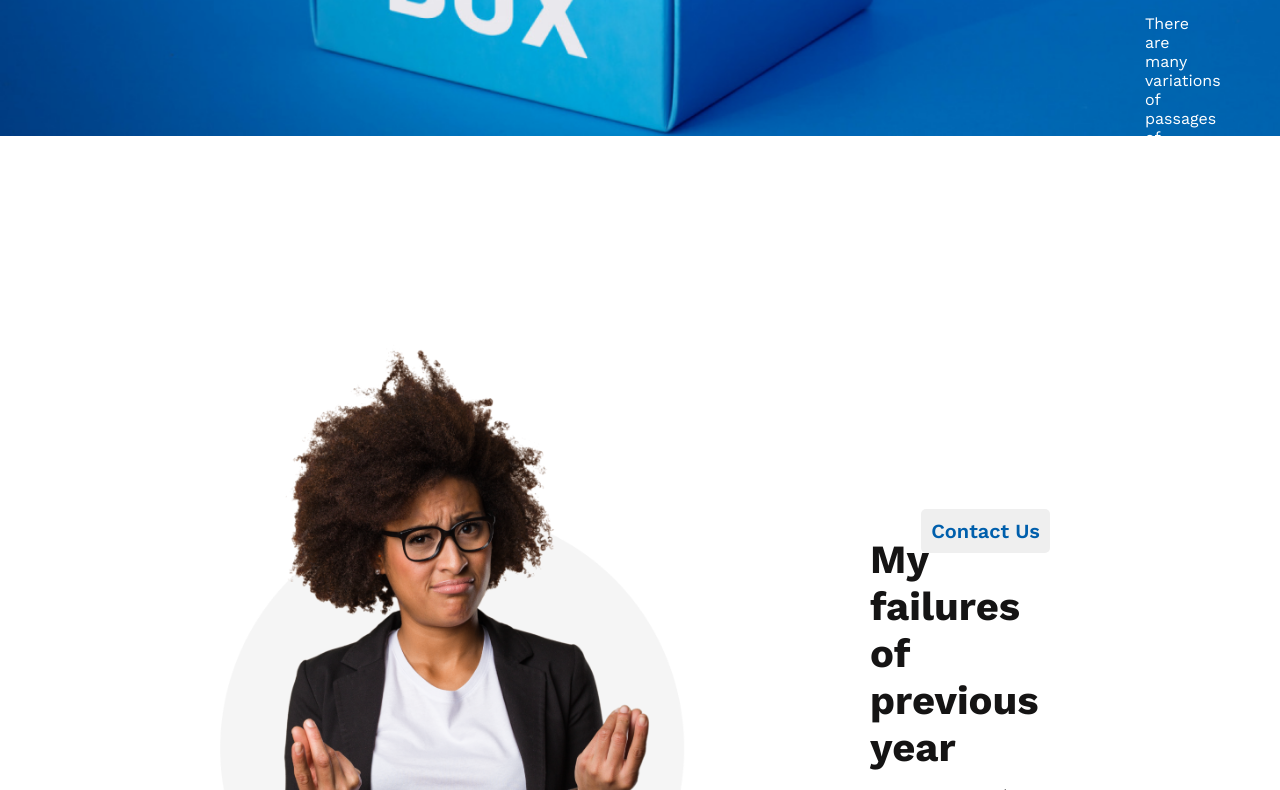
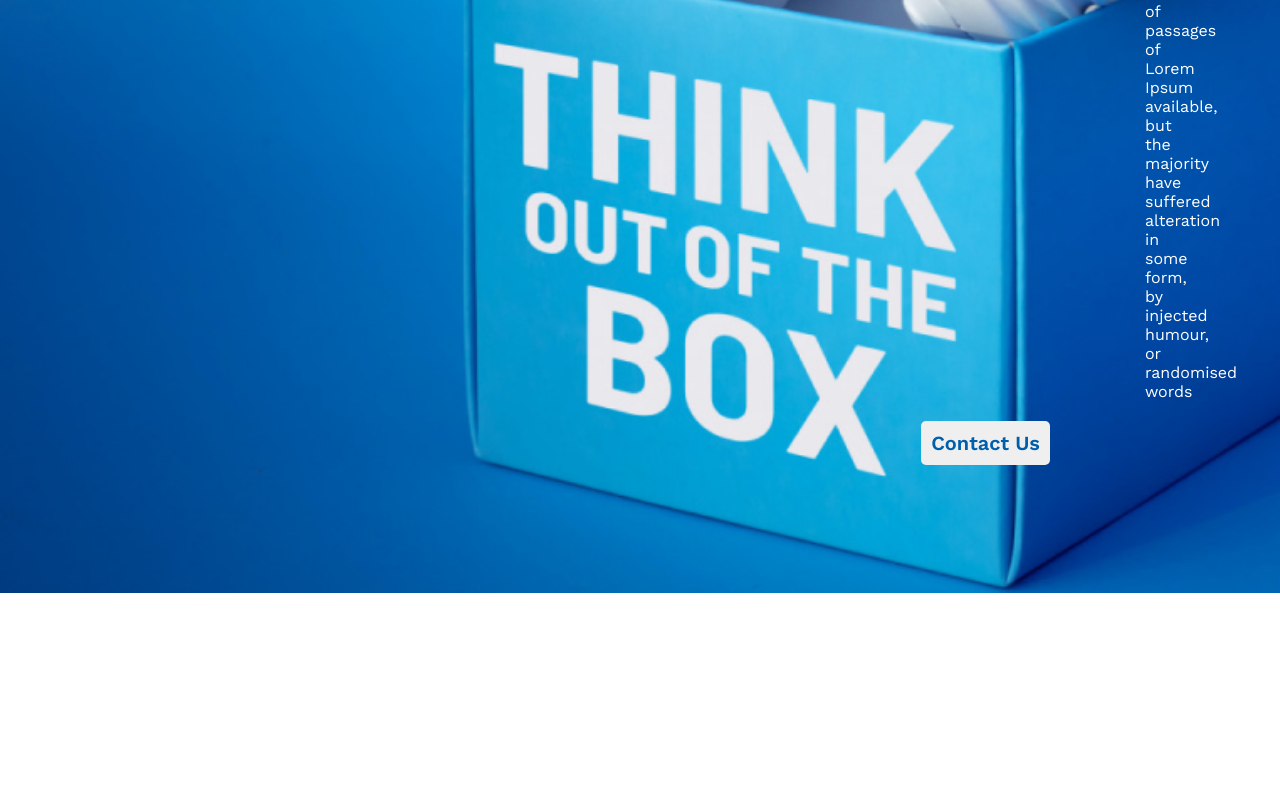
Before and after one commit to Maharab24/new-year, a plain HTML site: page index.html in a window 1280 px wide. Shown: the part 764-1554 px from the top of the page. Drawn offline with nearby package versions, Linux system fonts and the light colour scheme; a web font is replaced by a local one.

Commit message:
update 2

```diff
--- a/style.css
+++ b/style.css
@@ -9,12 +9,12 @@ header{
     background-image: url('images/banner/banner3.png');
      background-size: cover;
     background-repeat: no-repeat;
-    height: 900px;
+    /* height: 100%; */
 
 }
 .head-container{
     text-align: right;
-    padding: 216px 230px 10% 845px ;
+    padding: 10% 230px 10% 845px ;
 }
 
 .head-title{
```
